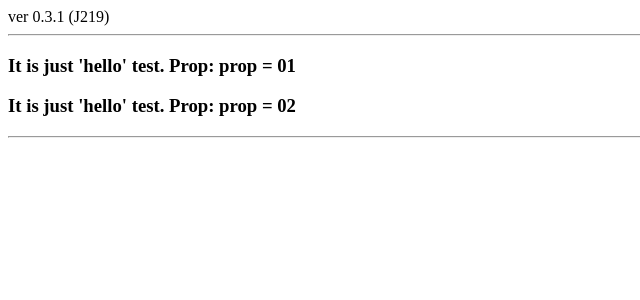
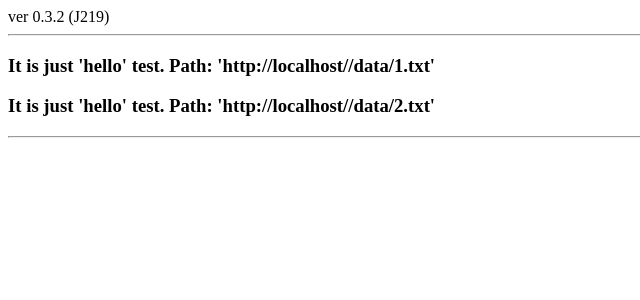
Before and after one commit to MaixEqu/reactts0, a React (Create React App) app: page / in a window 1280 px wide. Shown: the top 300 px of the page, without its empty margins (0-640 px from the left). Built offline with nearby package versions, Linux system fonts and the light colour scheme; no server answers.

Commit message:
file reading in a component, ver 0.3.2 (J219)

```diff
--- a/src/index.tsx
+++ b/src/index.tsx
@@ -1,7 +1,7 @@
 import React, { Component } from 'react';
 import ReactDOM from 'react-dom';
 
-const sVersion = "ver 0.3.1 (J219)";
+const sVersion = "ver 0.3.2 (J219)";
 
 class Main extends Component {
   render() {
@@ -22,6 +22,7 @@ class Main extends Component {
 
 interface IProps {
   text?: string;
+  path?: string;
 }
 interface IState {
   text?: string
@@ -32,26 +33,18 @@ class Hello extends Component<IProps, IState> {
     // this.setState({text: "state text"});
   }
   render() {
-    console.log("dd: " + this.props.text);
+    const sFPath = location.href + '/data/' + this.props.path
+    console.log("path: " + sFPath);
+    sGetTxt(sFPath);
     return (
       <div className="Elem1">
-          <h3>It is just 'hello' test. Prop: {this.props.text}</h3>
+          <h3>It is just 'hello' test. Path: '{sFPath}'</h3>
       </div>
     );
   }
 }
 
 const sGetTxt = async (path: string): Promise<void> => {
-  /*
-  fetch(path)
-    .then((response) => response.text())
-    .then((sRes) => {
-      console.log(sRes);
-    })
-    .catch((error: Error) => {
-      console.error(error);
-    });
-  */
   try {
     const response = await fetch(path);
     const text = await response.text();
@@ -61,9 +54,9 @@ const sGetTxt = async (path: string): Promise<void> => {
   }
 }
 
-const sDataUrl = location.href + '/data/1.txt'
-console.log(sDataUrl)
-sGetTxt(sDataUrl)
+//const sDataUrl = location.href + '/data/1.txt'
+//console.log(sDataUrl)
+//sGetTxt(sDataUrl)
 ReactDOM.render(<Main />, document.getElementById('app'));
-ReactDOM.render(<Hello text="prop = 01" />, document.getElementById('hello1'));
-ReactDOM.render(<Hello text="prop = 02" />, document.getElementById('hello2'));
+ReactDOM.render(<Hello path = "1.txt" />, document.getElementById('hello1'));
+ReactDOM.render(<Hello path = "2.txt" />, document.getElementById('hello2'));
```
Also changed, not shown: public/data/2.txt (added).
